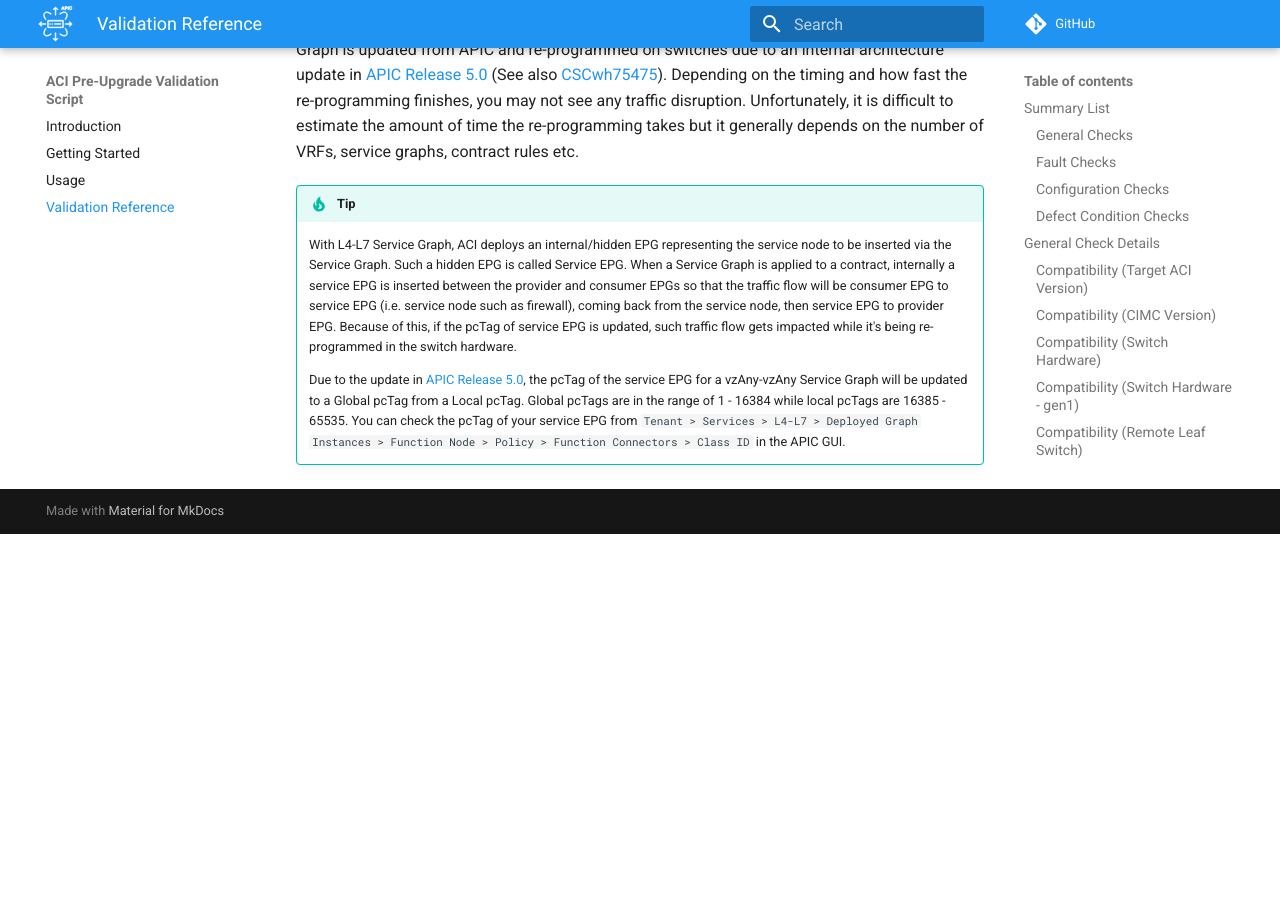
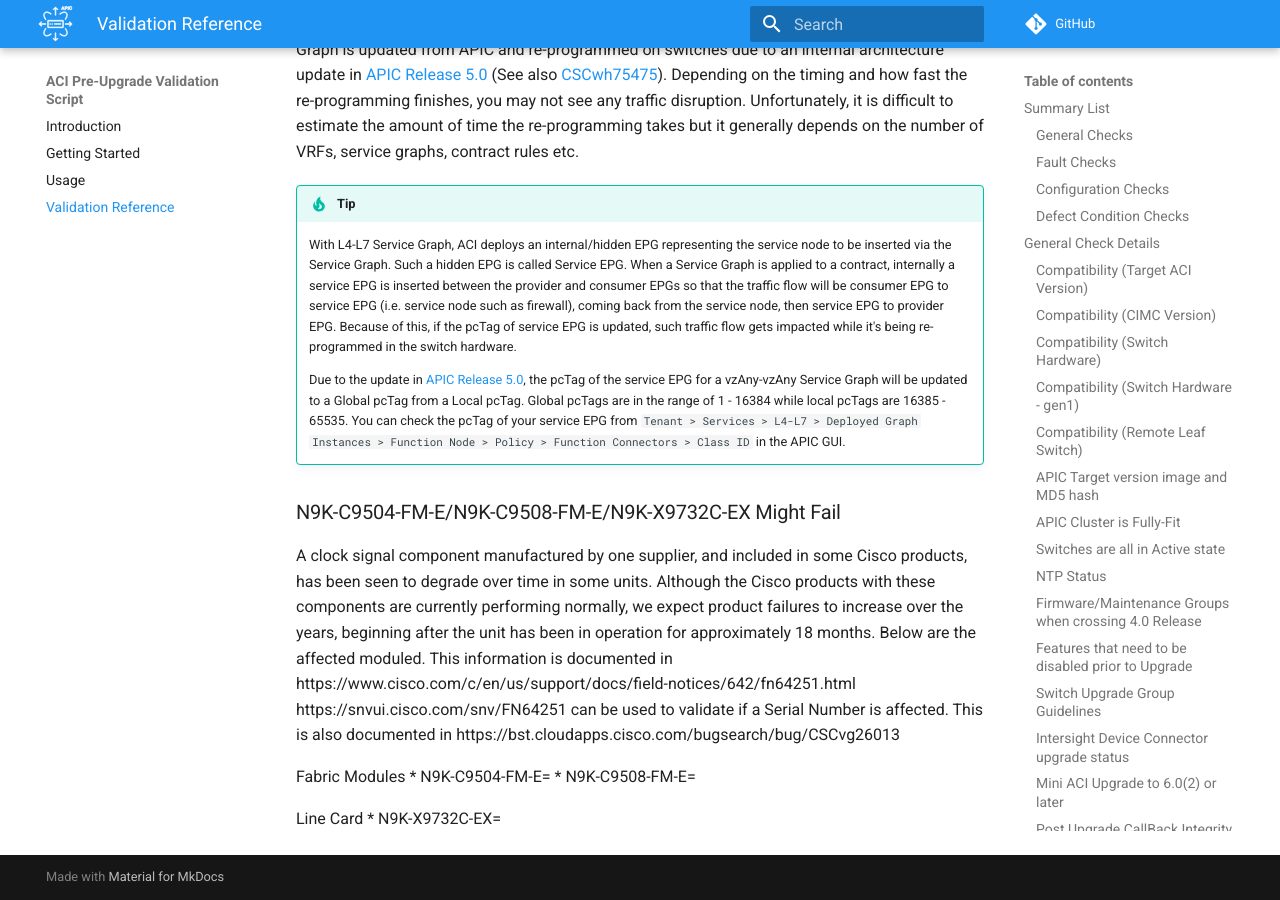
Before and after one commit to datacenter/ACI-Pre-Upgrade-Validation-Script, an MkDocs documentation site: the page built from docs/docs/validations.md, in a window 1280 px wide and 900 px high, scrolled down 59049 px. Built offline with MkDocs 1.6.1 and Material for MkDocs 9.7.7, drawn with Linux system fonts in a browser that asks for light colours; emoji names are drawn with the system emoji font; comment, search, counter and statistics services are not loaded; before the commit the page ends 59583 px from its top, so only the background shows below that.

Commit message:
Doc updated for CSCvg26013

```diff
--- a/docs/docs/validations.md
+++ b/docs/docs/validations.md
@@ -2213,8 +2213,20 @@
 
     Due to the update in [APIC Release 5.0][31], the pcTag of the service EPG for a vzAny-vzAny Service Graph will be updated to a Global pcTag from a Local pcTag. Global pcTags are in the range of 1 - 16384 while local pcTags are 16385 - 65535. You can check the pcTag of your service EPG from `Tenant > Services > L4-L7 > Deployed Graph Instances > Function Node > Policy > Function Connectors > Class ID` in the APIC GUI.
 
-
-
+### N9K-C9504-FM-E/N9K-C9508-FM-E/N9K-X9732C-EX Might Fail
+
+A clock signal component manufactured by one supplier, and included in some Cisco products, has been seen to degrade over time in some units.
+Although the Cisco products with these components are currently performing normally, we expect product failures to increase over the years, beginning after the unit has been in operation for approximately 18 months.
+Below are the affected moduled. This information is documented in https://www.cisco.com/c/en/us/support/docs/field-notices/642/fn64251.html
+https://snvui.cisco.com/snv/FN64251 can be used to validate if a Serial Number is affected.
+This is also documented in https://bst.cloudapps.cisco.com/bugsearch/bug/CSCvg26013
+
+Fabric Modules
+* N9K-C9504-FM-E=
+* N9K-C9508-FM-E=
+
+Line Card
+* N9K-X9732C-EX=
 
 [0]: https://github.com/datacenter/ACI-Pre-Upgrade-Validation-Script
 [1]: https://www.cisco.com/c/dam/en/us/td/docs/Website/datacenter/apicmatrix/index.html
```
Also changed, not shown: other parts of docs/docs/validations.md (+3 -0 lines).
